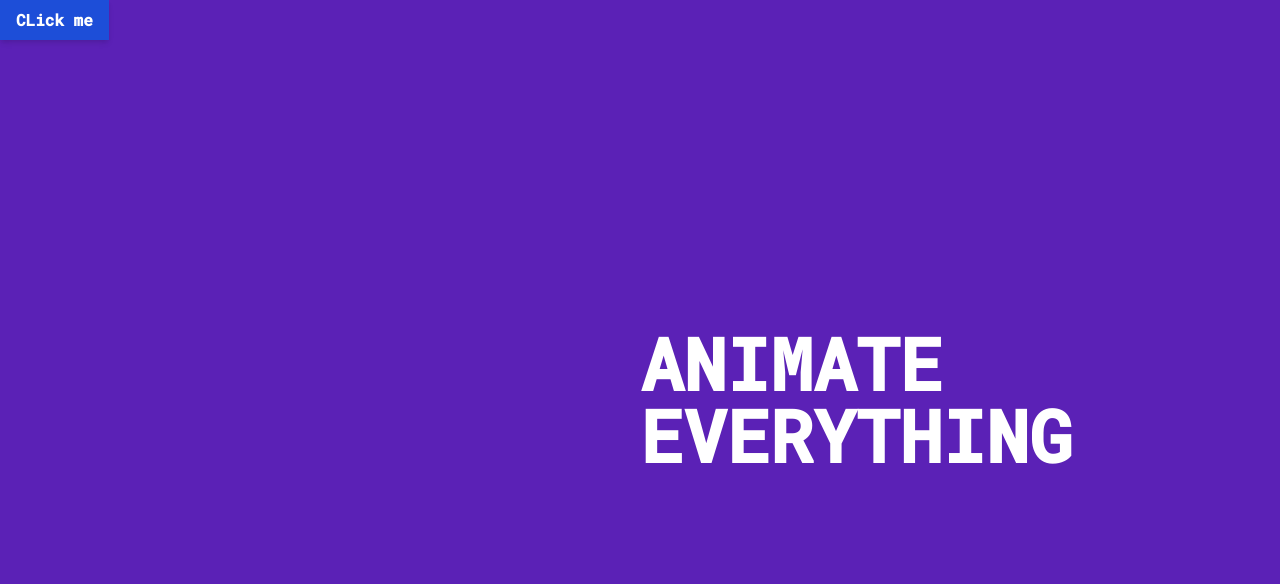
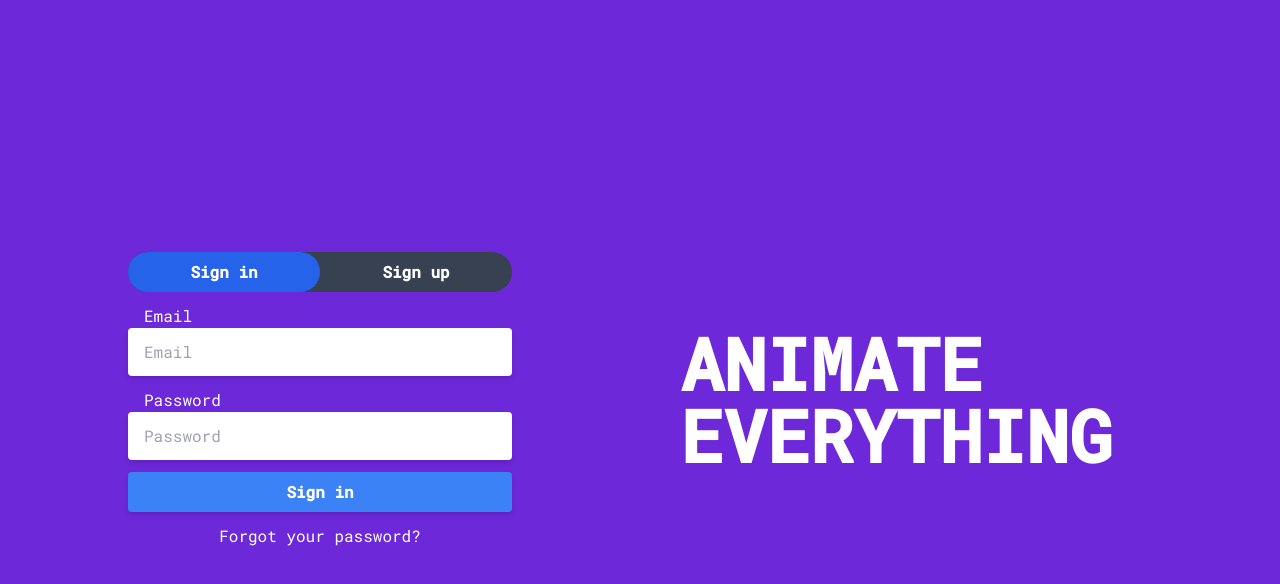
Before and after one commit to WanderningMaster/animate-everything, a React (Create React App) app in the folder client/: page / in a window 1280 px wide. Shown: the top 584 px of the page. Built offline with nearby package versions, Linux system fonts and the light colour scheme.

Commit message:
client: + markup and styles for sign-in sign-up pages

```diff
--- a/client/src/assets/scaffold.css
+++ b/client/src/assets/scaffold.css
@@ -6,6 +6,14 @@
 
 @layer components {
     .btn-primary {
-        @apply py-2 px-4 bg-blue-500 text-white font-semibold shadow-md hover:bg-blue-700 focus:outline-none focus:ring-2 focus:ring-blue-400 focus:ring-opacity-75
+        @apply py-2 px-4 bg-blue-500 text-white font-semibold shadow-md hover:bg-blue-700 focus:outline-none focus:ring-2 focus:ring-blue-400 focus:ring-opacity-75 rounded cursor-pointer
+    }
+
+    .input {
+        @apply mb-3 py-3 px-4 shadow-md rounded
+    }
+
+    .link {
+        @apply text-white font-normal cursor-pointer
     }
 }
--- /dev/null
+++ b/client/src/pages/auth/common/sign-in-form.tsx
@@ -0,0 +1,19 @@
+import * as React from "react";
+import { FC } from "react";
+
+export const SignInForm: FC = () => {
+  return (
+    <>
+      <form className={"flex flex-col justify-center w-full"}>
+        <label className={"text-white px-4"}>Email</label>
+        <input className={"input"} placeholder={"Email"} />
+        <label className={"text-white px-4"}>Password</label>
+        <input className={"input"} type={"password"} placeholder={"Password"} />
+        <button className={"btn-primary"}>Sign in</button>
+      </form>
+      <div className={"link mt-3"}>
+        Forgot your password?
+      </div>
+    </>
+  );
+};
--- /dev/null
+++ b/client/src/pages/auth/common/sign-up-form.tsx
@@ -0,0 +1,23 @@
+import * as React from "react";
+import { FC } from "react";
+
+export const SignUpForm: FC = () => {
+  return (
+    <>
+      <form className={"flex flex-col justify-center w-full"}>
+        <label className={"text-white px-4"}>Email</label>
+        <input className={"input"} placeholder={"Email"} />
+        <label className={"text-white px-4"}>Username</label>
+        <input className={"input"} placeholder={"Username"} />
+        <label className={"text-white px-4"}>Password</label>
+        <input className={"input"} type={"password"} placeholder={"Password"} />
+        <label className={"text-white px-4"}>Confirm Password</label>
+        <input className={"input"} type={"password"} placeholder={"Confirm your password"} />
+        <button className={"btn-primary"}>Sign up</button>
+      </form>
+      <div className={"link mt-3"}>
+        Already have account?
+      </div>
+    </>
+  );
+};
--- a/client/src/pages/auth/sign-in-page.tsx
+++ b/client/src/pages/auth/sign-in-page.tsx
@@ -1,17 +1,45 @@
 import * as React from "react";
-import { FC } from "react";
+import { FC, useState } from "react";
+import { SignUpForm } from "./common/sign-up-form";
+import { SignInForm } from "./common/sign-in-form";
 
 export const SignInPage: FC = () => {
+
+  const [isSignIn, setIsSignIn] = useState(true);
+
+  const handleClickSignIn = (): void => {
+    setIsSignIn(true);
+  };
+
+  const handleClickSignUp = (): void => {
+    setIsSignIn(false);
+  };
+
   return (
-    <div className={"w-screen h-screen bg-purple-800 flex flex-row"}>
-      <div className={"backdrop-blur-md bg-white/10 w-6/12 h-full"}>
-        <button className={"btn-primary"}>
-          CLick me
-        </button>
+    <div className={"w-screen h-screen bg-purple-700 flex flex-row"}>
+      <div className={"flex justify-center backdrop-blur-xl bg-white/10 w-6/12 h-full"}>
+        <div className={"flex flex-col w-96 justify-center items-center"}>
+          <div className={"flex flex-row justify-between items-center rounded-3xl bg-gray-700 w-full h-10 mb-3"}>
+            <div
+              onClick={handleClickSignIn}
+              className={`flex justify-center cursor-pointer items-center rounded-3xl w-6/12 h-full ${isSignIn && "bg-blue-600"} text-white font-bold`}>
+              Sign in
+            </div>
+            <div
+              onClick={handleClickSignUp}
+              className={`flex justify-center cursor-pointer items-center rounded-3xl w-6/12 h-full ${!isSignIn && "bg-blue-600"} text-white font-bold`}>
+              Sign up
+            </div>
+          </div>
+          {isSignIn ? <SignInForm /> : <SignUpForm />}
+        </div>
       </div>
-      <div className={"w-6/12 h-full flex flex-col justify-center"}>
-        <div className={"text-7xl font-bold text-white flex justify-center"}>
-          ANIMATE EVERYTHING
+      <div className={"pl-10 w-6/12 h-full flex flex-col justify-center"}>
+        <div className={"text-7xl font-bold text-white flex justify-start"}>
+          ANIMATE
+        </div>
+        <div className={"text-7xl font-bold text-white flex justify-start"}>
+          EVERYTHING
         </div>
       </div>
     </div>
```
